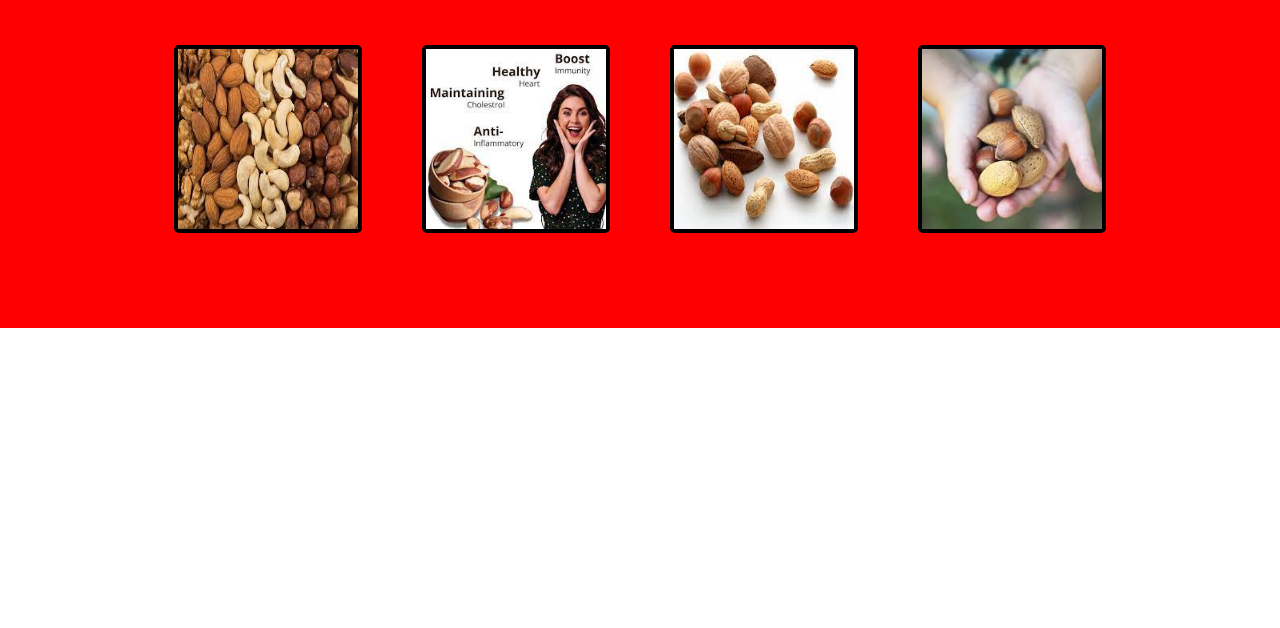
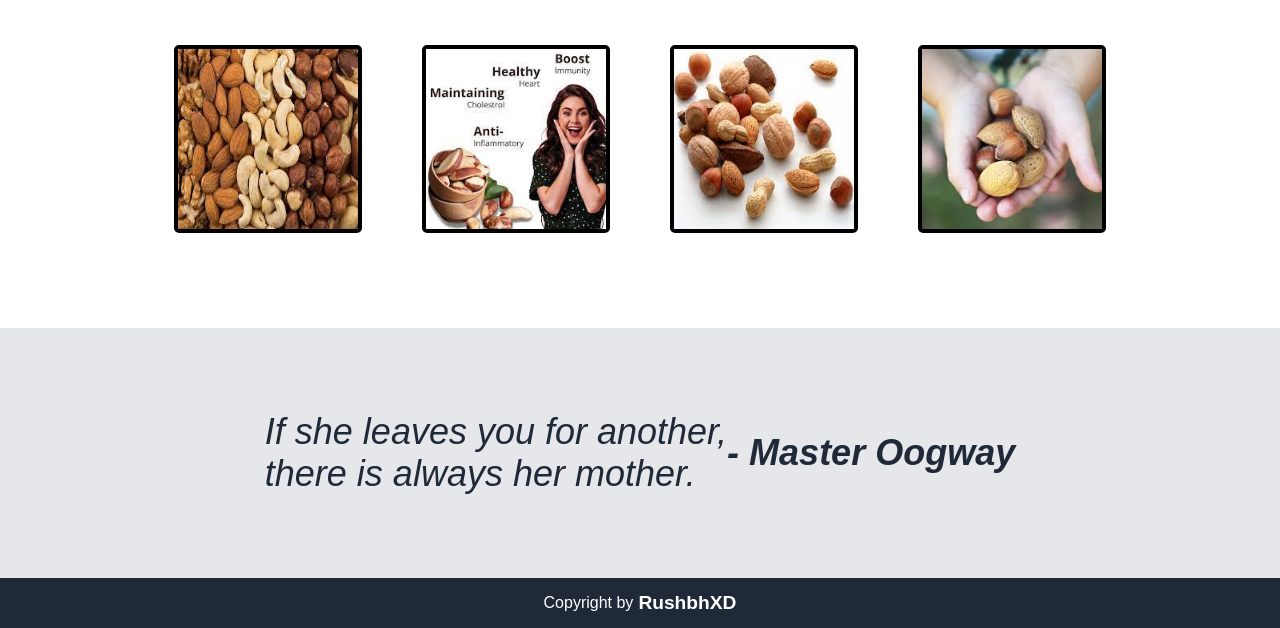
Before and after one commit to RushbhXD/Landing-page, a plain HTML site: page index.html in a window 1280 px wide. Shown: the part 527-1155 px from the top of the page. Before the commit the page ends 855 px from the top, so only its background shows below. Drawn offline with Linux system fonts and the light colour scheme.

Commit message:
complete landing page

```diff
--- a/index.html
+++ b/index.html
@@ -26,9 +26,10 @@
             Awesome
           </div>
           <div class="hero-subtext">
-            This website has some subtext that goes under the <br />
-            main title. It's smaller in size and the colour is <br />
-            lower contrast
+            Never gonna give you up <br>
+            Never gonna take you down <br>
+            Never gonna run around And desert you.
+
           </div>
 
           <div class="hero-button">
@@ -49,28 +50,38 @@
       <div class="middle-content">
         <div class="main-box-1">
           <div class="box-1">
-                <img class="img1" src="1.jpeg" alt="">
+            <img class="img1" src="1.jpeg" alt="" />
           </div>
         </div>
 
         <div class="main-box-1">
           <div class="box-1">
-                    <img class="img2" src="2.jpeg" alt="">
+            <img class="img2" src="2.jpeg" alt="" />
           </div>
         </div>
 
         <div class="main-box-1">
           <div class="box-1">
-                    <img class="img3" src="3.jpeg" alt="">
+            <img class="img3" src="3.jpeg" alt="" />
           </div>
         </div>
 
         <div class="main-box-1">
           <div class="box-1">
-                    <img class="img4" src="4.jpeg" alt="">
+            <img class="img4" src="4.jpeg" alt="" />
           </div>
         </div>
       </div>
     </div>
+    <div class="quote">
+        If she leaves you for another, <br>
+           there is always her mother. <br>
+           <span class="master">  -  Master Oogway </span>
+
+    </div>
+    <div class="copyright">
+        Copyright by<a href="https://github.com/RushbhXD" target="blank"> RushbhXD</a>
+    </div>
   </body>
+
 </html>
--- a/style.css
+++ b/style.css
@@ -97,13 +97,13 @@ button{
     display: flex;
     height: 400px;
     width: 100%;
-    background-color: red;
+    background-color: white;
     flex-direction: column;
 }
 
 .middle-header{
     display: flex;
-    color: white;
+    color: black;
     font-weight: 900;
     font-size: 36px;
     justify-content: center;
@@ -136,3 +136,44 @@ button{
     height: 180px;
     width: 180px;
 }
+
+
+/* QUOTE START */
+
+.quote{
+    display: flex;
+    height: 250px;
+    width: 100%;
+    background-color: #e5e7eb;
+    color: #1f2937;
+    font-size: 36px;
+    font-style: italic;
+    align-items: center;
+    justify-content: center;
+}
+
+.master{
+    font-weight: bolder;
+}
+
+
+
+/* COPYRIGHT STARTS */
+
+.copyright{
+    display: flex;
+    background-color: #1f2937;
+    color: white;
+    height: 50px;
+    width: 100%;
+    justify-content: center;
+    align-items:center;
+}
+
+a{
+    text-decoration: none;
+    color: white;
+    font-weight: 700;
+    margin-left: 5px;
+    font-size: larger;
+}
```
Lines whose indentation alone changed are shown as unchanged.
